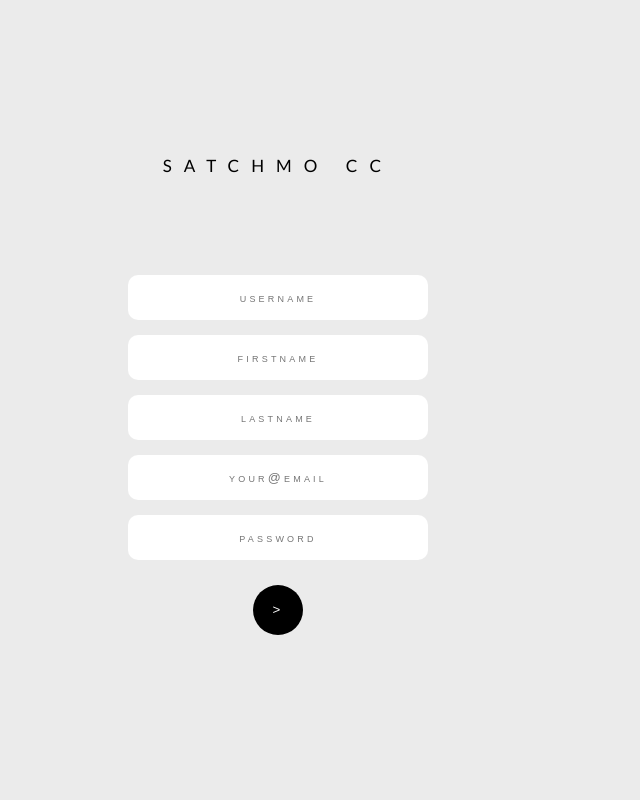
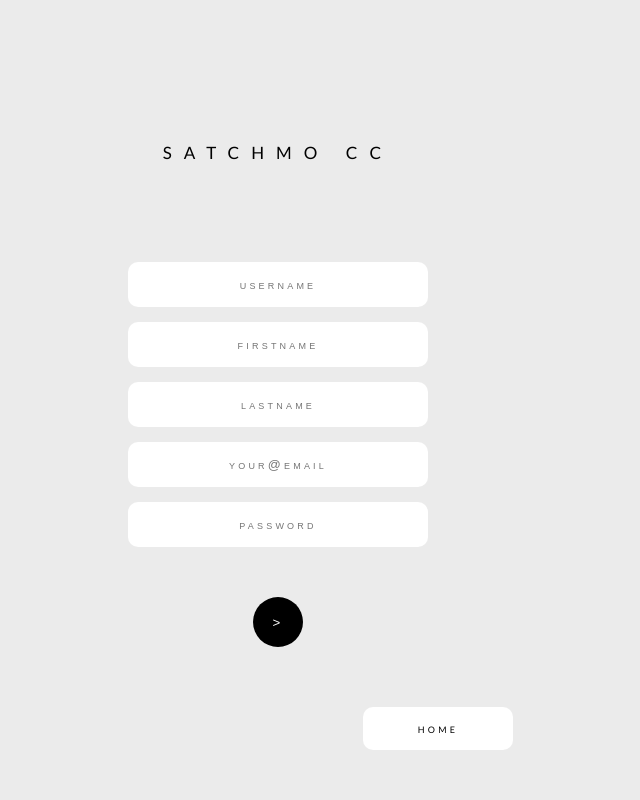
Before and after one commit to JerBartels/php1-imdstagram, a PHP site: page /php1-satchmo/pages/register.php in a window 1280 px wide; the page is wider, and only the part inside the window is pictured. Shown: that part, without its empty margins (362-1002 px from the left). Run offline with PHP 8.4, Linux system fonts and the light colour scheme.

Commit message:
kleine tweaks

```diff
--- a/pages/detail.php
+++ b/pages/detail.php
@@ -83,9 +83,11 @@ if ($sincePost->d >= 1) {
     </div>
 </nav>
 
+</div>
+
 <div class="container">
 
-    <div class="feed">
+    <div class="feed" id="feed_detail_page">
         <div class="feed-feed">
 
             <div class="feed-id">
@@ -143,7 +145,7 @@ if ($sincePost->d >= 1) {
             <div class="feed-delete">
                 <?php
                 if ($post->Username == $_SESSION["username"]) {
-                    print '<form class="feed-delete-form" action="" method="post">';
+                    print '<form class="feed-delete-form" action="satchmo.php" method="post">';
                     print '<input type="hidden" class="feed-delete-post" name="feed-delete-post" value="' . $result["id"] . '">';
                     print '<input class="feed-delete-button" name="feed-delete-button" type="submit" value="x">';
                     print '</form>';
--- a/pages/login.php
+++ b/pages/login.php
@@ -44,6 +44,10 @@ include_once("reglog.php");
         </div>
     </div>
 
+    <div class="btn_bottom">
+        <a class="btn_a_bottom" href="../index.php">home</a>
+    </div>
+
 </div>
 
 </body>
--- a/pages/logout.php
+++ b/pages/logout.php
@@ -1,7 +1,6 @@
 <?php
 
 include_once("init.php");
-//include_once("session.php");
 
 //sessie verwijderen
 session_destroy();
--- a/pages/register.php
+++ b/pages/register.php
@@ -51,6 +51,10 @@ include_once("reglog.php");
         </div>
     </div>
 
+    <div class="btn_bottom">
+        <a class="btn_a_bottom" href="../index.php">home</a>
+    </div>
+
 </div>
 
 </body>
--- a/pages/user.php
+++ b/pages/user.php
@@ -172,7 +172,7 @@ if(isset($_POST["btn_hate"]))
             //als user private is mogen de posts enkel getoond worden als de follow geaccepteerd werd
             else
             {
-                if($follow->AlreadyAcceptedFan($active_user["username"],$selected_user["username"]) || $result["username"] == $selected_user["username"])
+                if($follow->AlreadyAcceptedFan($active_user["username"],$selected_user["username"]) || $_SESSION["username"] == $selected_user["username"])
                 {
                     foreach($results as $result)
                     {
--- a/scripts/script.js
+++ b/scripts/script.js
@@ -243,7 +243,7 @@ $(document).ready(function() {
                 var username = data["username"];
                 var comment = data["comment"];
 
-                var new_comment = '<li><span class="feed-comment-list-username">' + username + '</span>' + comment + '</li>';
+                var new_comment = '<li><span class="feed-comment-list-username"><a href="user.php?username=' + username + '">' + username + '</a></span>' + comment + '</li>';
 
                 $("#" + data["post"]).append(new_comment);
             }
--- a/styles/index.css
+++ b/styles/index.css
@@ -74,6 +74,36 @@ h1
         color: #FFFFFF;
     }
 
+.btn_bottom
+{
+    position: absolute;
+    bottom: 50px;
+    width: 100%;
+}
+
+.btn_a_bottom
+{
+
+    display: block;
+    background-color: #FFFFFF;
+    color: #000000;
+    font-size: 0.8em;
+    font-variant: small-caps;
+    text-decoration: none;
+    letter-spacing: 0.25em;
+    width: 150px;
+    padding: 15px 0;
+    margin: 15px auto 0 auto;
+    border-radius: 10px;
+}
+
+    .btn_a_bottom:hover
+    {
+        background-color: #000000;
+        color: #FFFFFF;
+    }
+
+
 .btn_round
 {
     display: block;
@@ -83,7 +113,7 @@ h1
     letter-spacing: 0.25em;
     width: 50px;
     height: 50px;
-    margin: 25px auto 15px auto;
+    margin: 50px auto 15px auto;
     border-radius: 50%;
     border: 0;
     transition: ease-in-out, transform, .35s ease-in-out;
```
Also changed, not shown: pages/profile.php (+15 -11 lines), pages/satchmo.php (+3 -36 lines), pages/search.php (+3 -12 lines), styles/satchmo.css (+25 -1 lines).
